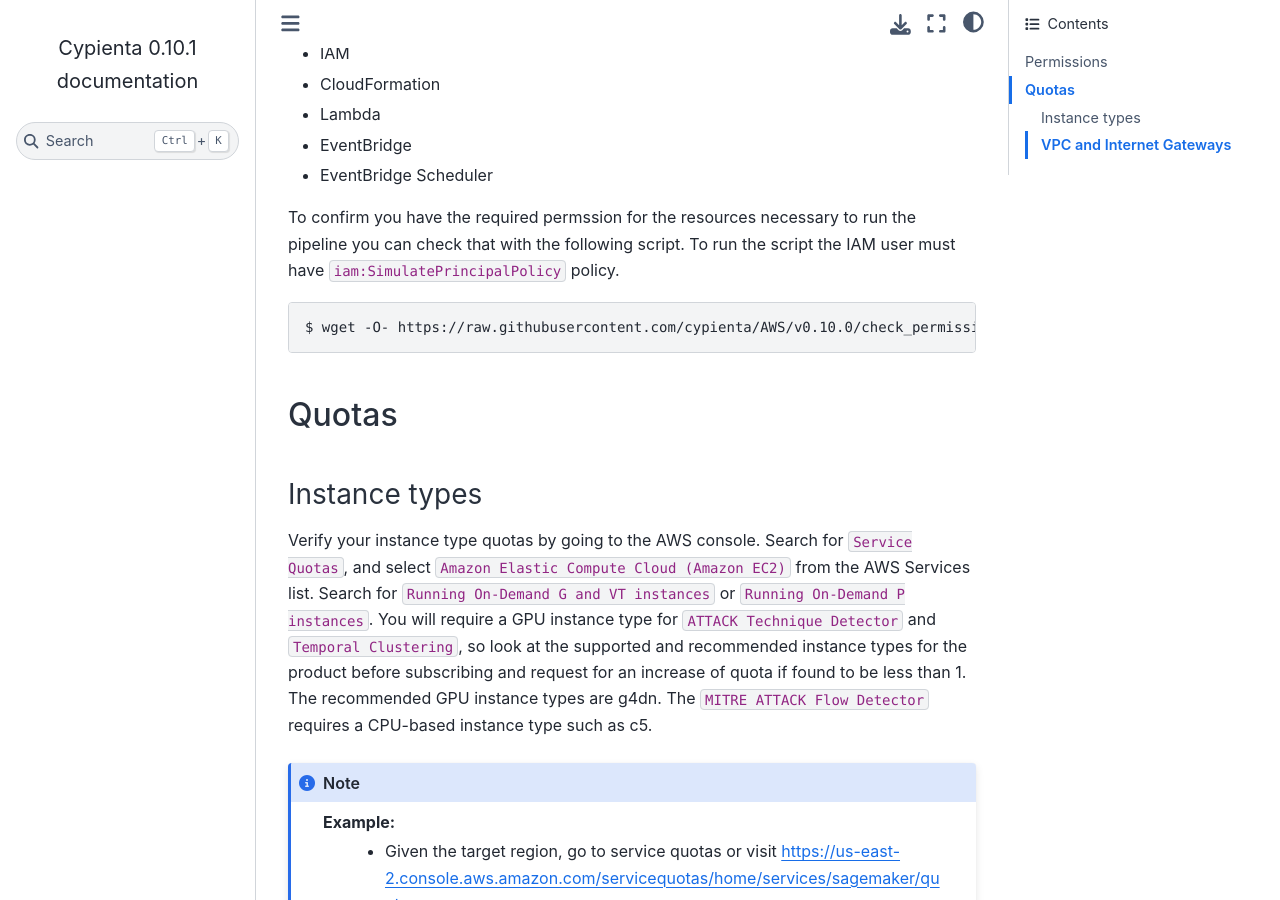
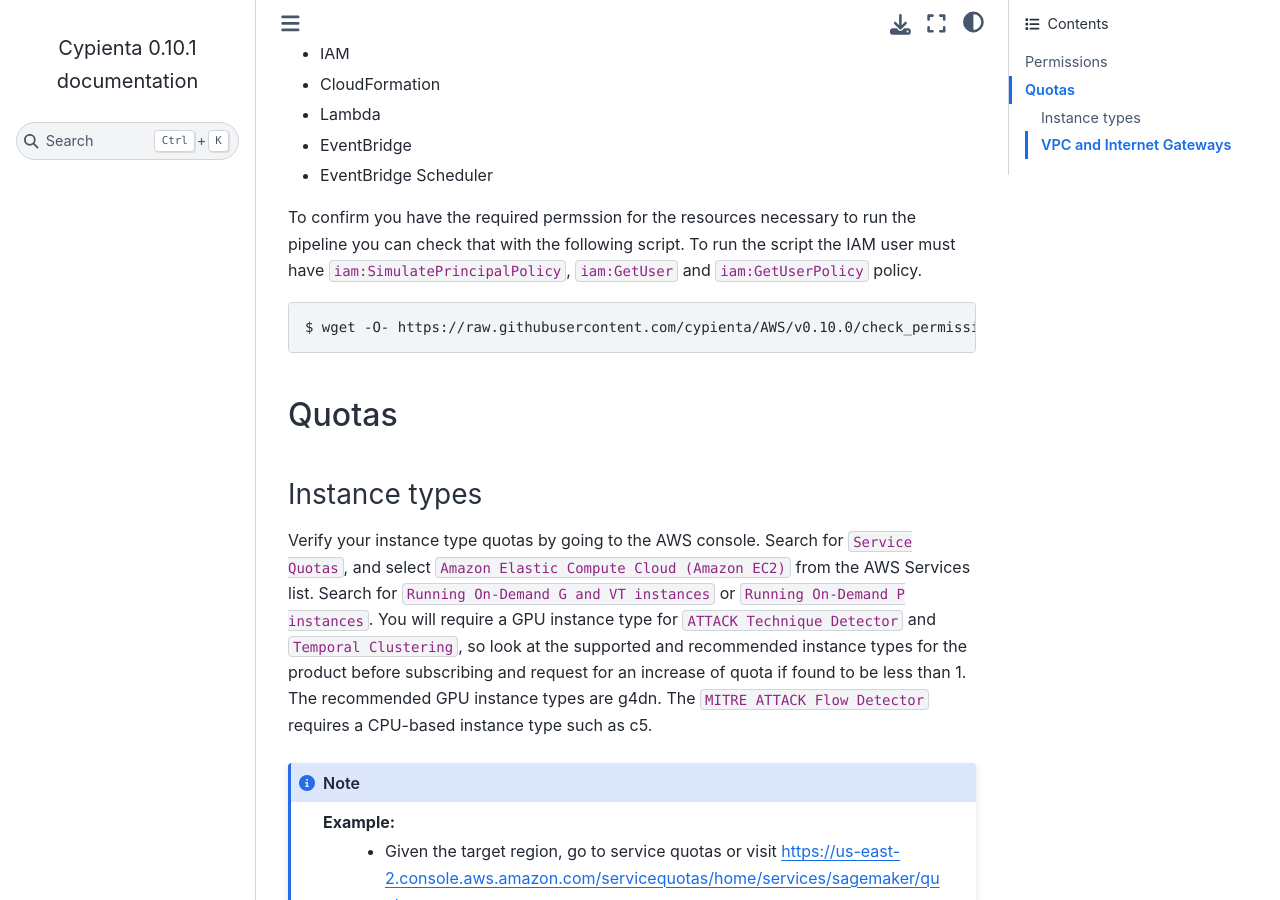
Before and after one commit to cypienta/docs, a Sphinx documentation site: the page built from docs/source/getting_started/prerequisites.rst, in a window 1280 px wide and 900 px high, scrolled down 368 px. Built offline with Sphinx 7.4.7 and the Sphinx Book theme 1.1.4, drawn with Linux system fonts in a browser that asks for light colours.

Commit message:
updte iam permissions required

```diff
--- a/docs/source/getting_started/prerequisites.rst
+++ b/docs/source/getting_started/prerequisites.rst
@@ -16,7 +16,7 @@
 -  EventBridge Scheduler
 
 To confirm you have the required permssion for the resources necessary to run the
-pipeline you can check that with the following script. To run the script the IAM user must have ``iam:SimulatePrincipalPolicy`` policy.
+pipeline you can check that with the following script. To run the script the IAM user must have ``iam:SimulatePrincipalPolicy``, ``iam:GetUser`` and ``iam:GetUserPolicy`` policy.
 
 .. code-block:: console
 
```
